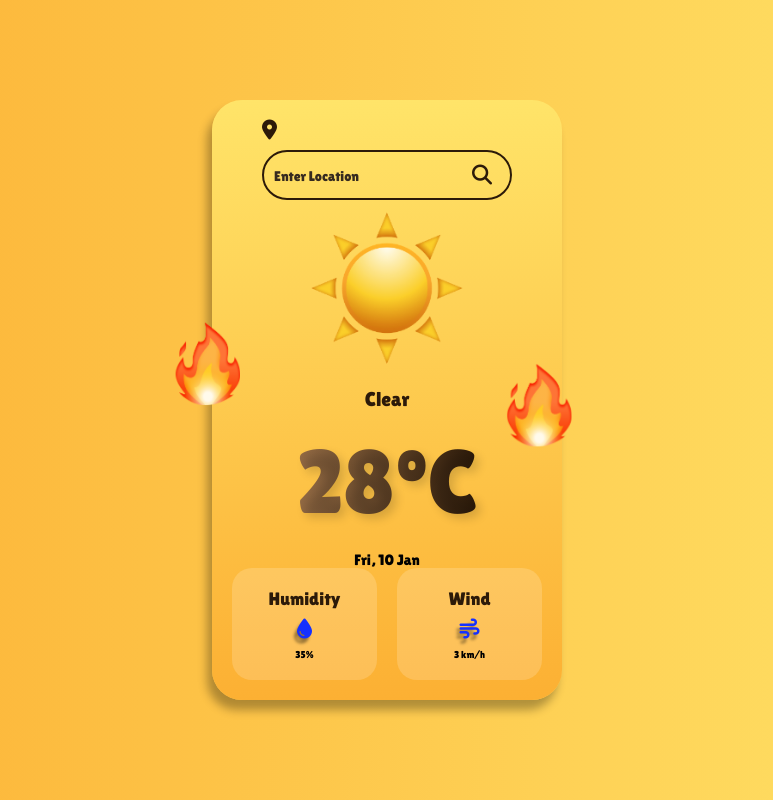
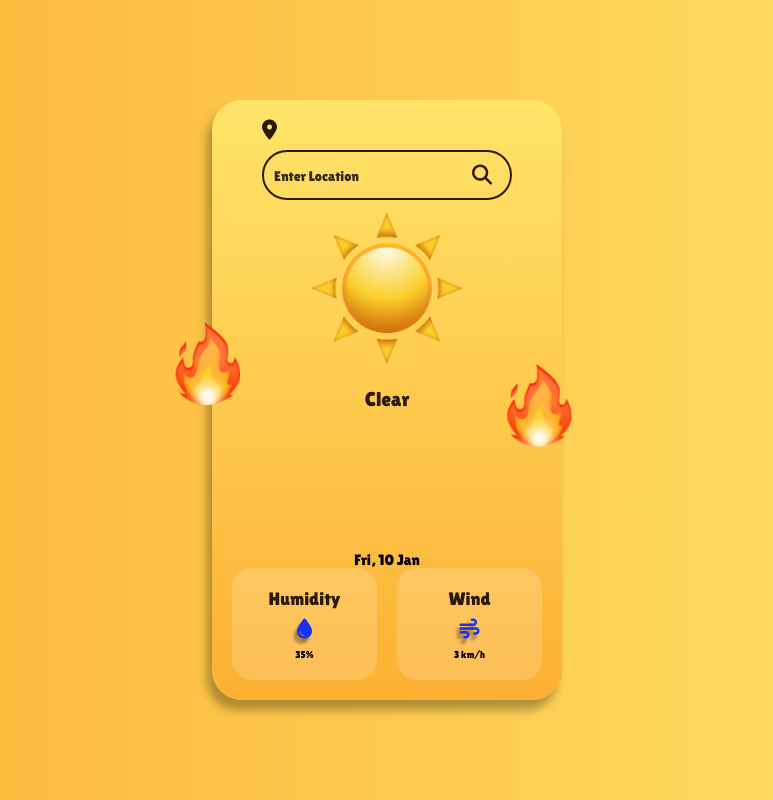
Before and after one commit to aishwinj04/Weather-Finder-App, a React (Vite) app in the folder weather-finder/: page / in a window 1280 px wide. Shown: the whole page, without its empty margins (253-1026 px from the left). Built offline with nearby package versions, Linux system fonts and the light colour scheme; no server answers; a web font is replaced by a local one.

Commit message:
Update WeatherFinder.jsx
Dynamic temp extract

```diff
--- a/weather-finder/src/Components/WeatherFinder.jsx
+++ b/weather-finder/src/Components/WeatherFinder.jsx
@@ -32,7 +32,7 @@ const WeatherFinder = () => {
         <div className="search">
           <div className="search-top">
             <i className="fa-solid fa-location-dot"></i>
-            <div className="location">{location}</div>
+            <div className="location">{data.name}</div>
           </div>
           <div className="search-bar">
             <input type="text" placeholder="Enter Location" onChange={handleInputChange}/>
@@ -42,7 +42,7 @@ const WeatherFinder = () => {
         <div className="weather">
           <img src={sunny} alt="sunny"/>
           <div className="weather-type">Clear</div>
-          <div className="temp">28ºC</div>
+          <div className="temp">{data.main ? `${Math.floor(data.main.temp)}ºC` : null}</div>
         </div>
         <div className="weather-date">
           <p>Fri, 10 Jan</p>
```
